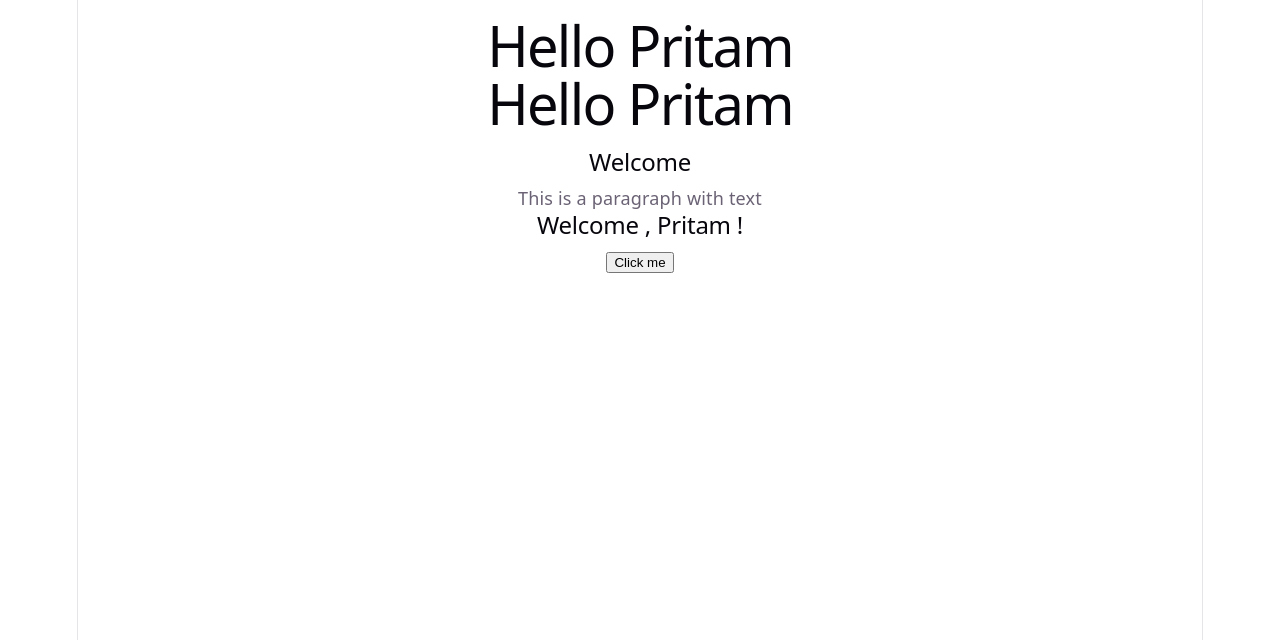
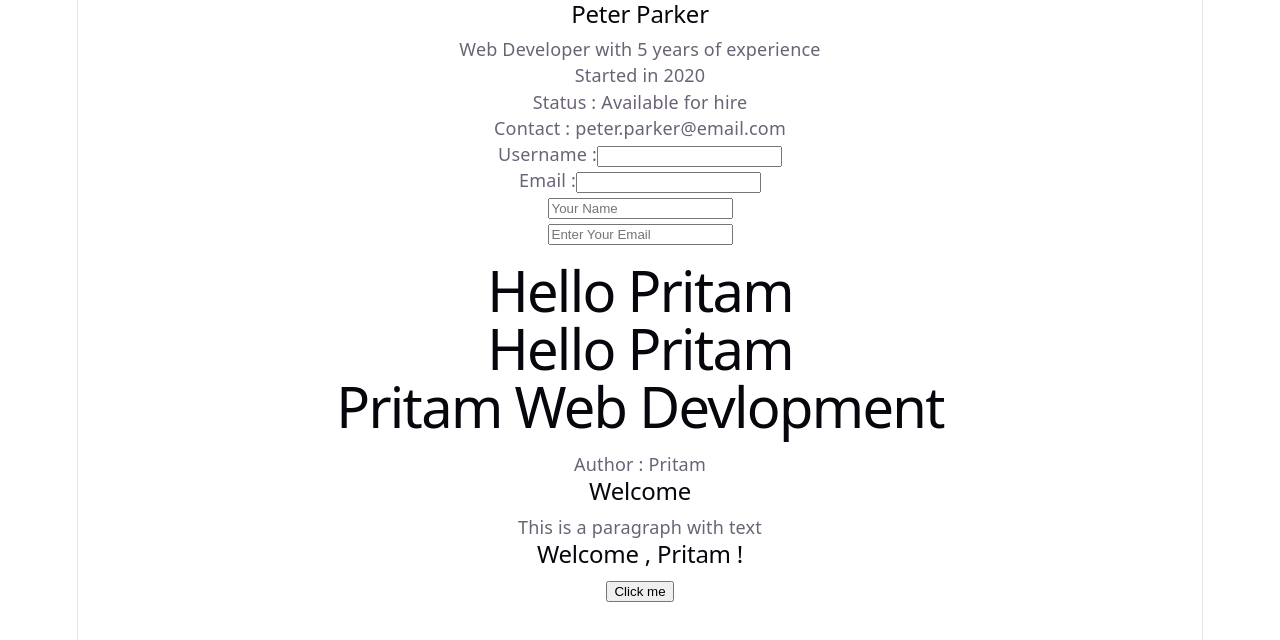
Before and after one commit to Blexedpritam/React-, a React (Vite) app in the folder core-concepts/: page / in a window 1280 px wide. Shown: the top 640 px of the page. Built offline with nearby package versions, Linux system fonts and the light colour scheme.

Commit message:
Rules of JSX

```diff
--- a/core-concepts/src/App.jsx
+++ b/core-concepts/src/App.jsx
@@ -4,7 +4,10 @@ import { Button } from './Button';
 // import { Hello } from './Hello';
 import { Hello,HelloWithoutJSX } from './Hello';
 import { Card } from './Card';
-
+import { UserProfile } from './UserProfile';
+import { ContactForm } from './ContactForm';
+import { StyleFrom } from './StyleFrom';
+import { CandidateProfile } from './CandidateProfile';
 
 
 
@@ -12,8 +15,12 @@ function App() {
 
   return (
     <div>
+      <CandidateProfile/>
+      <StyleFrom/>
+      <ContactForm/>
       <Hello/>
       <HelloWithoutJSX/>
+      <UserProfile/>
       <Card/>
       <Welcome/>
       <Button/>
--- /dev/null
+++ b/core-concepts/src/CandidateProfile.jsx
@@ -0,0 +1,34 @@
+export const CandidateProfile = () => {
+    const name = "Peter Parker";
+    const role = "Web Developer";
+    const yearsOfExperience = 5;
+    const isAvailbe = true;
+
+
+    /*
+        We can embed  JavaScript expression directly in your markup  using curly braces ...
+
+        Example :
+         return (
+        <>
+            <h2>{name}</h2>
+            <p>{role} with {yearsOfExperience} years of experience</p>
+            <p>Started in {2025 - yearsOfExperience}</p>
+            <p>Status : {isAvailbe ? "Available for hire " : "Not available"} </p>
+            <p>Contact : {name.toLowerCase().replace(" ", ".")}@email.com</p>
+        </>
+    )
+    )
+
+    */
+
+    return (
+        <>
+            <h2>{name}</h2>
+            <p>{role} with {yearsOfExperience} years of experience</p>
+            <p>Started in {2025 - yearsOfExperience}</p>
+            <p>Status : {isAvailbe ? "Available for hire " : "Not available"} </p>
+            <p>Contact : {name.toLowerCase().replace(" ", ".")}@email.com</p>
+        </>
+    )
+}
--- /dev/null
+++ b/core-concepts/src/ContactForm.jsx
@@ -0,0 +1,15 @@
+export const ContactForm = () =>{
+    return (
+        /*
+            why we can use Without Fragment ...Because of his JSX rule : Every single tag must be properly closed..."Self closing tags"
+
+        */
+
+            <form>
+                <input type="text" placeholder="Your Name"/>
+                <br />
+                <input type="email" placeholder="Enter Your Email"/>
+            </form>
+
+    )
+}
--- /dev/null
+++ b/core-concepts/src/StyleFrom.jsx
@@ -0,0 +1,11 @@
+export const StyleFrom = () =>{
+    return (
+       <form className= "contact-form">
+            <label htmlFor="Username">Username :</label>
+            <input type="text" id="username" className ="form-input" />
+            <br />
+            <label htmlFor="email">Email :</label>
+            <input type="email" id="email" className = "form-input" tabIndex="1"/>
+       </form>
+    )
+}
--- /dev/null
+++ b/core-concepts/src/UserProfile.jsx
@@ -0,0 +1,20 @@
+// import React from "react"
+
+export const UserProfile = () =>{
+    return (
+    /*
+        React.Fragment : for using this we have to import "React"
+           --> It is used to be wrapped in parent container.
+           --> For Typing over and over again React.Fragment give us shortcut = "
+                        <>
+                            HTML Elements
+                        </>"
+
+
+    */
+    <>
+        <h1>Pritam Web Devlopment</h1>
+        <p>Author : Pritam</p>
+    </>
+    )
+}
```
